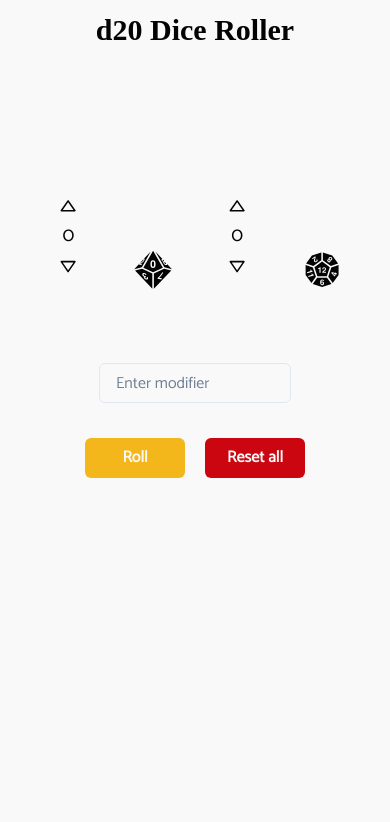
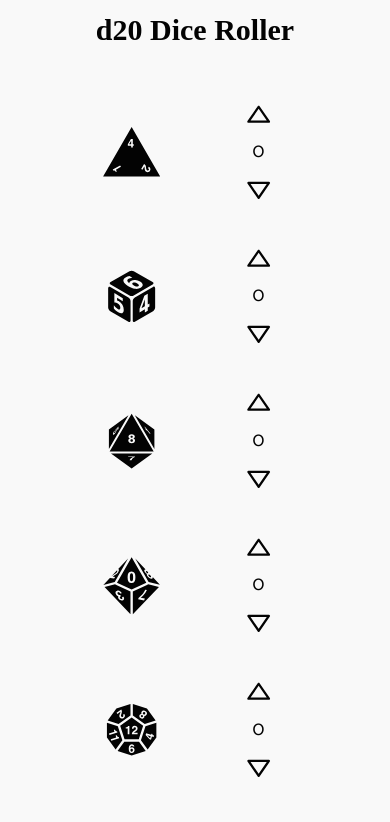
Before and after one commit to DemianVoksi/d20-dice-roller-website, a Next.js app: page / in a window 390 px wide. Shown: the top 822 px of the page. Built offline with nearby package versions, Linux system fonts and the light colour scheme; a web font is replaced by a local one.

Commit message:
responsive design

```diff
--- a/src/components/DieCard.tsx
+++ b/src/components/DieCard.tsx
@@ -19,11 +19,14 @@ export const DieCard = (props: DieCardProps) => {
 			justify='center'
 			align='center'
 			marginTop='60px'
-			h='30vh'
-			w='20vh'
+			h={{ xl: '30vh', lg: '15vh', md: '15vh', sm: '10vh' }}
+			w={{ xl: '20vh', lg: '20vh', md: '20vh', sm: '30vh' }}
 		>
 			<Flex direction={{ xl: 'column', lg: 'row', md: 'row', sm: 'row' }}>
-				<Flex justify='center' align='flex-end'>
+				<Flex
+					justify={{ xl: 'center', lg: 'center', md: 'cener', sm: 'center' }}
+					align={{ xl: 'flex-end', lg: 'center', md: 'center', sm: 'center' }}
+				>
 					{props.children}
 				</Flex>
 				<Flex direction='column' justify='center' align='center' h='16vh'>
--- a/src/components/Footer.tsx
+++ b/src/components/Footer.tsx
@@ -2,7 +2,13 @@ import { Box } from '@chakra-ui/react';
 
 export const Footer = () => {
 	return (
-		<Box color='black' position='fixed' bottom={0}>
+		<Box
+			color='black'
+			position='relative'
+			bottom={0}
+			h='1em'
+			marginTop={{ sm: '30px' }}
+		>
 			<p>Made by Demian Vokši, 2023</p>
 		</Box>
 	);
--- a/src/components/MainContent.tsx
+++ b/src/components/MainContent.tsx
@@ -1,4 +1,4 @@
-import { Box, Flex } from '@chakra-ui/react';
+import { Flex } from '@chakra-ui/react';
 import { AiOutlinePercentage } from 'react-icons/ai';
 import {
 	GiD10,
@@ -16,7 +16,7 @@ import { Roll } from './Roll';
 export const MainContent = () => {
 	return (
 		<Flex direction='column' align='center' justify='center'>
-			<Box display='flex' flexDirection='row'>
+			<Flex direction={{ xl: 'row', lg: 'column', md: 'column', sm: 'column' }}>
 				<DieCard identity={0} die={4}>
 					<GiD4 size='50%' title='d4' />
 				</DieCard>
@@ -38,7 +38,7 @@ export const MainContent = () => {
 				<DieCard identity={6} die={100}>
 					<AiOutlinePercentage size='50%' title='d100' />
 				</DieCard>
-			</Box>
+			</Flex>
 			<Modifier />
 			<Roll />
 		</Flex>
--- a/src/components/Modifier.tsx
+++ b/src/components/Modifier.tsx
@@ -10,7 +10,7 @@ export const Modifier = () => {
 	};
 
 	return (
-		<Flex>
+		<Flex marginTop={{ lg: '15px', md: '15px', sm: '15px' }}>
 			<FormControl>
 				<Input
 					type='text'
--- a/src/components/RollInfo.tsx
+++ b/src/components/RollInfo.tsx
@@ -12,20 +12,34 @@ export const RollInfo = () => {
 		return (
 			<Flex
 				direction='column'
+				align={{
+					xl: 'center',
+					lg: 'center',
+					md: 'flex-start',
+					sm: 'flex-start'
+				}}
 				justify='center'
-				align='center'
+				marginTop={{ sm: '30px' }}
 				h='100%'
 				fontSize={20}
 				flexGrow={1}
 			>
 				{values?.rollResult.map((result, index) => (
-					<Flex key={index} margin='3px'>
+					<Flex
+						key={index}
+						margin='3px'
+						direction={{ xl: 'row', lg: 'column', md: 'column', sm: 'column' }}
+						borderBottom={{ xl: 'none', sm: '1px solid black' }}
+					>
 						<Text>
 							You have thrown {result.roll.length}
 							{result.dieType} {result.roll.length === 1 ? 'die' : 'dies'}
 							.&nbsp;
 						</Text>
-						<Flex>
+						<Flex
+							direction={{ xl: 'row', lg: 'row', md: 'row', sm: 'row' }}
+							wrap='wrap'
+						>
 							Your result was:&nbsp;
 							{result.roll.map((item, index) => (
 								<Text key={index}>{`${item},${' '}`}&nbsp;</Text>
```
